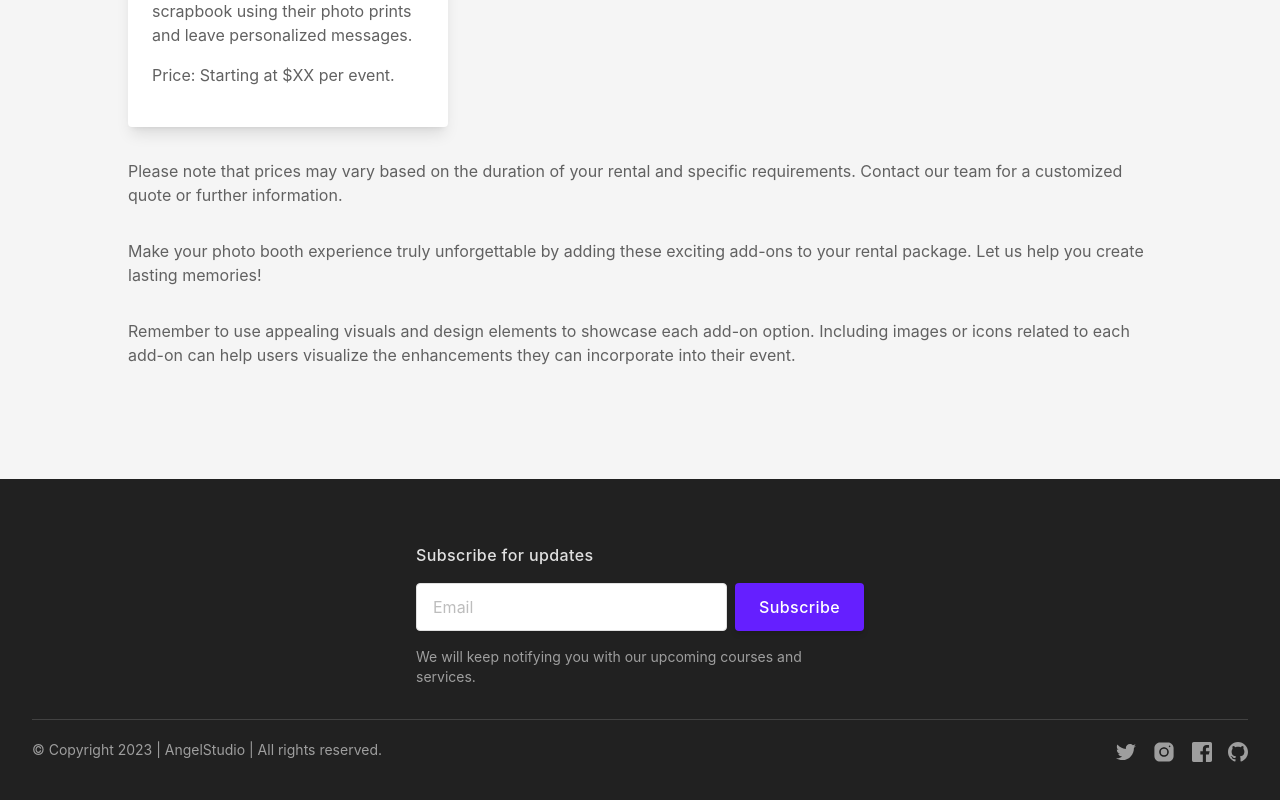
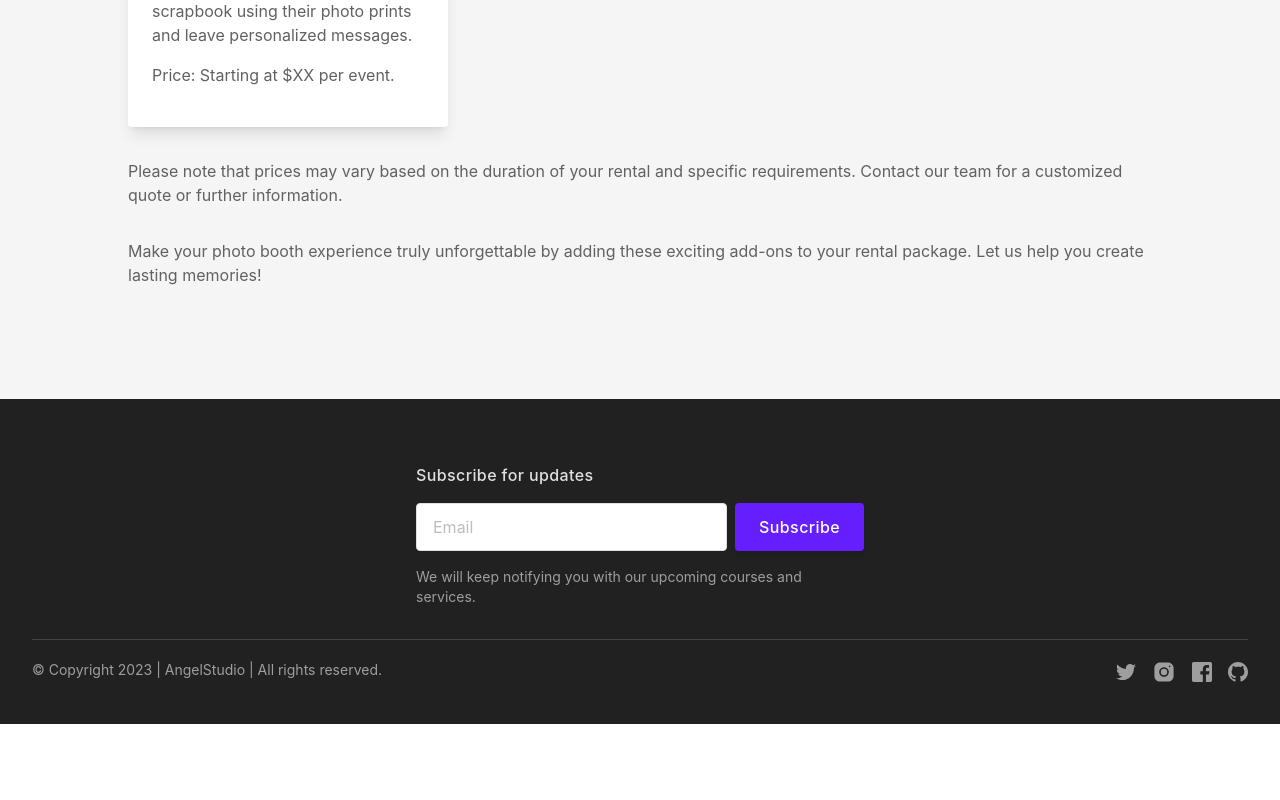
Before and after one commit to dmbuthia/AngelStudio, a React (Create React App) app: page /AddOns in a window 1280 px wide. Shown: the part 1241-2041 px from the top of the page. After the commit the page ends 1965 px from the top, so only its background shows below. Built offline with nearby package versions, Linux system fonts and the light colour scheme; no server answers.

Commit message:
Addons text Changes

```diff
--- a/src/components/Pages/AddOns.jsx
+++ b/src/components/Pages/AddOns.jsx
@@ -72,9 +72,7 @@ const AboutUsPage = () => {
     Make your photo booth experience truly unforgettable by adding these exciting add-ons to your rental package. Let us help you create lasting memories!
   </p>
 
-  <p className="text-gray-700 mt-8">
-    Remember to use appealing visuals and design elements to showcase each add-on option. Including images or icons related to each add-on can help users visualize the enhancements they can incorporate into their event.
-  </p>
+
 </div>
 
     </div>
```
